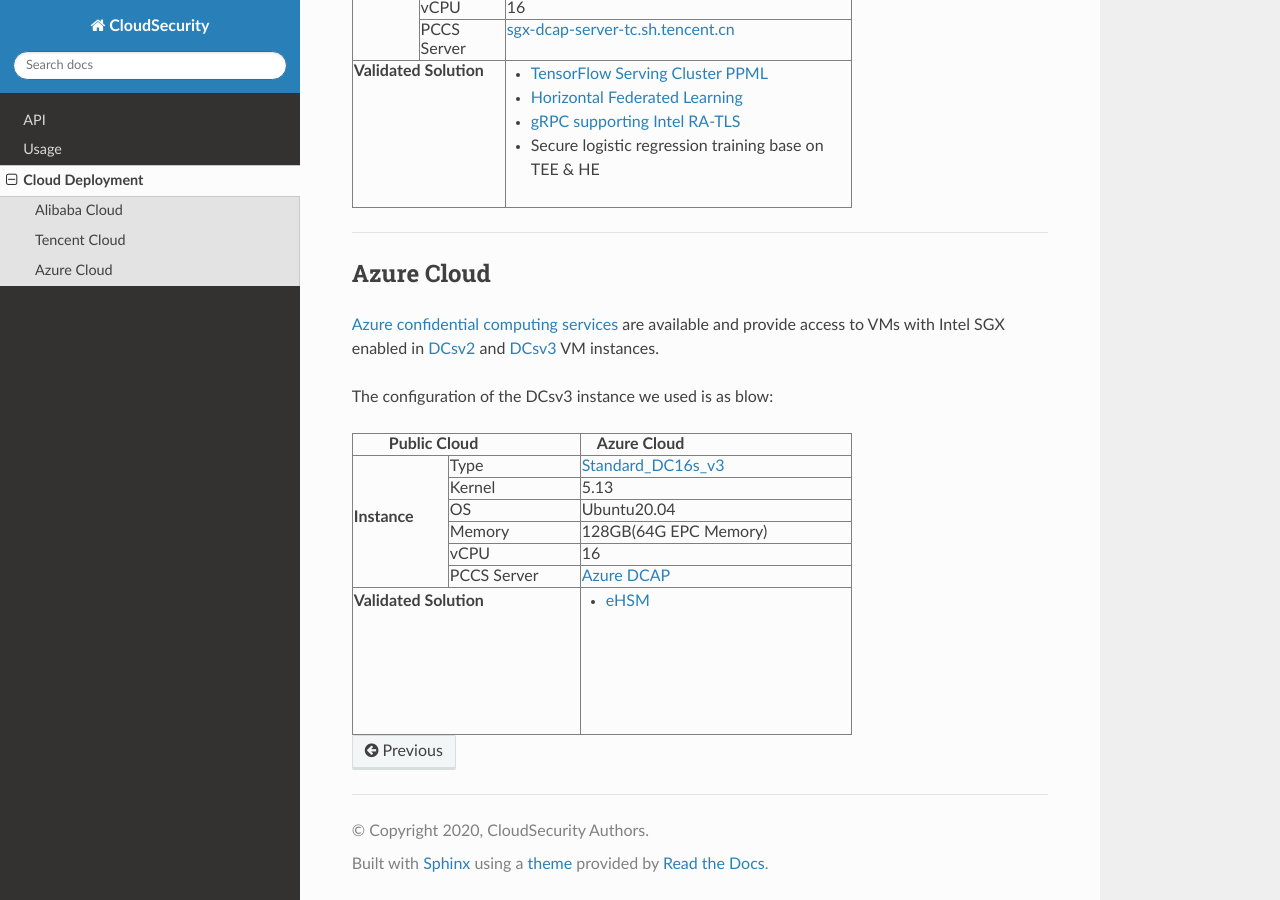
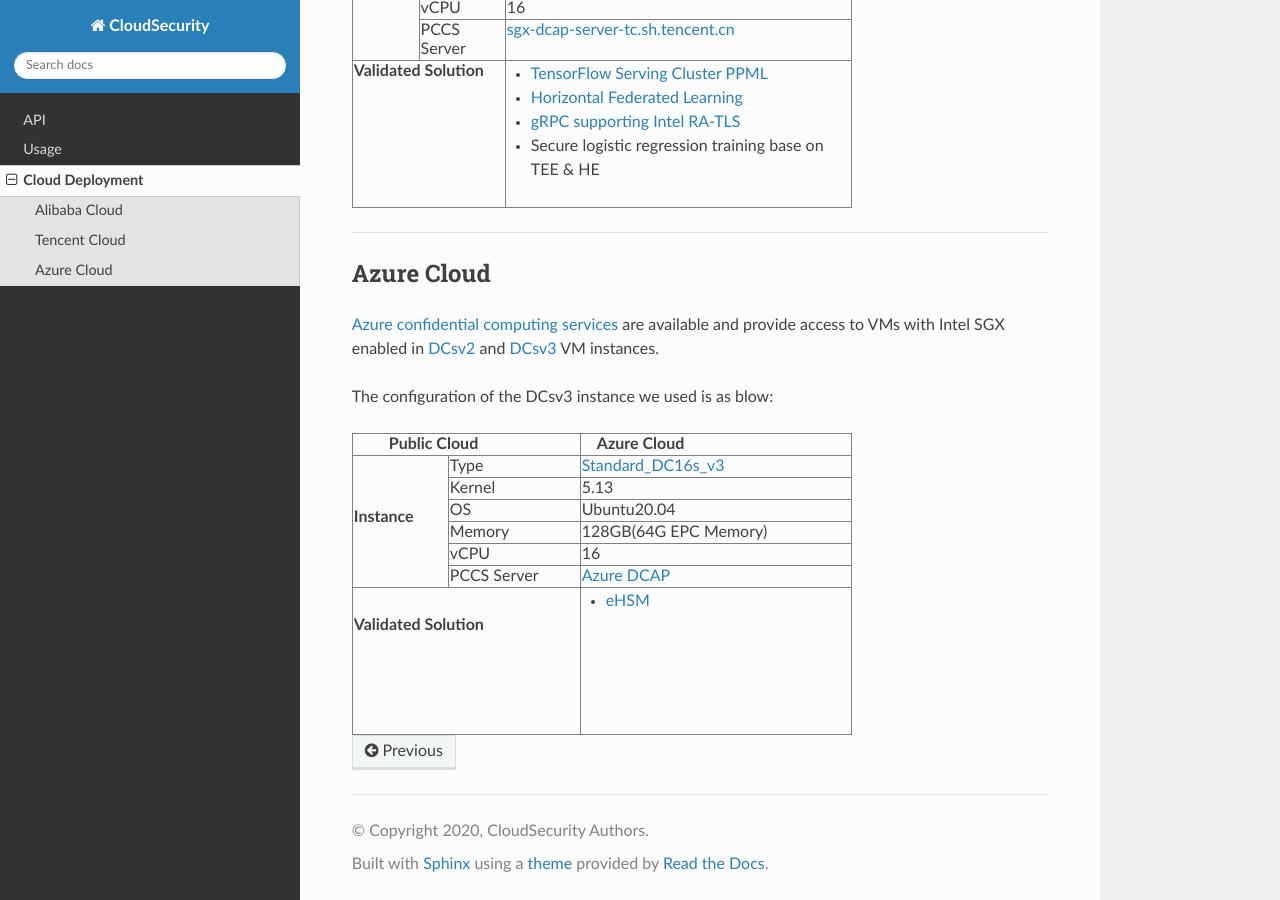
Before and after one commit to RodgerZhu/Cloud_Security, a Sphinx documentation site: the page built from Docs/readdoc/docs/source/cloud.md, in a window 1280 px wide and 900 px high, scrolled down 1260 px. Built offline with Sphinx 7.4.7 and the Read the Docs theme 2.0.0, drawn with Linux system fonts in a browser that asks for light colours; pages that are not in the unit, such as notebooks, are missing from menus.

Commit message:
Update cloud.md

```diff
--- a/Docs/readdoc/docs/source/cloud.md
+++ b/Docs/readdoc/docs/source/cloud.md
@@ -214,7 +214,9 @@
     </tr>
     <tr>
       <td colspan="2">
-        <p><strong>Validated Solution&nbsp;</strong>
+        <p>
+          <br />
+          <strong>Validated Solution&nbsp;</strong>
         </p>
       </td>
       <td>
```
